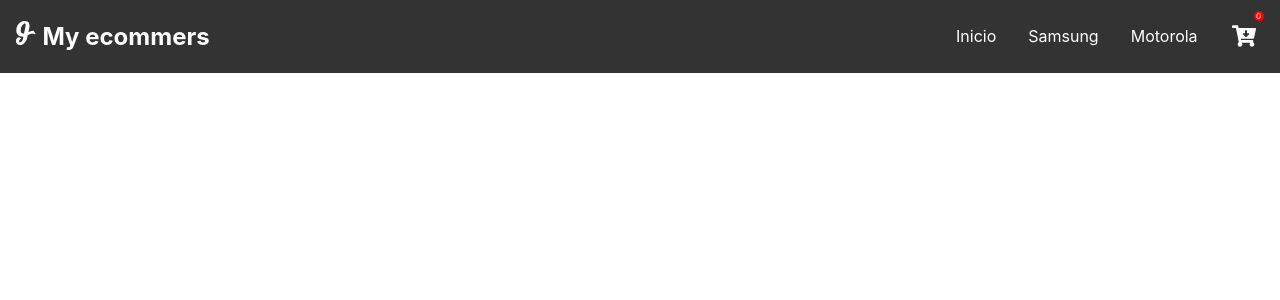
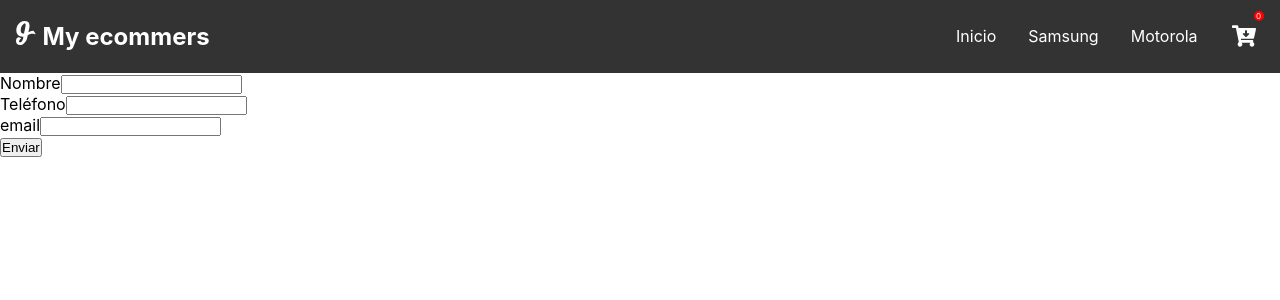
Before and after one commit to gomezz-mario/ecommerce-js, a React (Create React App) app: page /order in a window 1280 px wide. Shown: the top 300 px of the page. Built offline with nearby package versions, Linux system fonts and the light colour scheme.

Commit message:
Se agrega funcionalidad de realizar orden

```diff
--- a/src/App.js
+++ b/src/App.js
@@ -4,6 +4,7 @@ import ItemDetailContainer from './componentes/ItemDetailContainer/ItemDetailCon
 import Cart from './componentes/Cart/Cart';
 import {BrowserRouter, Routes, Route} from 'react-router-dom';
 import CartProvider from './context/CartContext';
+import OrderView from './componentes/OrderView/OrderView';
 
 
 
@@ -19,6 +20,7 @@ function App() {
             <Route path='/marca/:marcaId' element={<ItemListContainer />}/>
             <Route path='/detalle/:itemId' element={<ItemDetailContainer />}/>
             <Route path='/cart' element={<Cart/>}/>
+            <Route path='/order' element={<OrderView/>}/>
           </Routes>
         </CartProvider>
         </BrowserRouter>
--- a/src/componentes/Cart/Cart.jsx
+++ b/src/componentes/Cart/Cart.jsx
@@ -3,6 +3,7 @@ import { useCartContext } from "../../context/CartContext";
 import { CartItem } from "../CartItem/CartItem";
 import { getFirestore, setDoc } from "firebase/firestore";
 import "./cart.css";
+import { Link } from "react-router-dom";
 
 export const Cart = () => {
 	const {cart, totalPrice} = useCartContext();
@@ -30,8 +31,8 @@ export const Cart = () => {
 				<span>Total: ${totalPrice()}</span>
 			</div>
 			<div className="pagination-container">
-				<button className="btn-pagination-cart">CONTINUAR COMPRANDO</button>
-				<button className="btn-pagination-cart">PASAR POR CAJA</button>
+				<Link to="/" className="btn-pagination-cart">CONTINUAR COMPRANDO</Link>
+				<Link to="/order" className="btn-pagination-cart">PASAR POR CAJA</Link>
 			</div>
 		</div>
 
--- a/src/componentes/ItemDetail/itemDetail.jsx
+++ b/src/componentes/ItemDetail/itemDetail.jsx
@@ -48,7 +48,7 @@ export const ItemDetail = ({data}) => {
 						<button className="btn-add-to-chart" onClick={onClickHandler}><FiShoppingCart/><span> Comprar ahora</span></button>
 					</div>
 					: <div className="shipping__go-to-chart">
-						<Link className="shipping__go-to-chart__link" to="/cart">Finalizar compra</Link>
+						<Link className="shipping__go-to-chart__link" to="/order">Finalizar compra</Link>
 					</div>
 				}
 
--- /dev/null
+++ b/src/componentes/OrderView/OrderView.jsx
@@ -0,0 +1,48 @@
+import { getFirestore, addDoc, collection, Timestamp } from "firebase/firestore";
+import { useState } from "react";
+import { useCartContext } from "../../context/CartContext";
+
+const OrderView = () => {
+	const db = getFirestore();
+	const ordersColection = collection(db, "orders");
+	const {cart, totalPrice} = useCartContext();
+	const [buyer, setBuyer] = useState({
+		name: "",
+		phone: "",
+		email: ""
+	});
+
+	const changeHandler = (event) =>{
+		const {name, value} = event.target;
+		setBuyer({...buyer, [name]:value});
+	}
+
+	const sumbitHandler = (event) => {
+		event.preventDefault();
+		addDoc(ordersColection, {
+			buyer: buyer,
+			items: cart.map(item => {return({id:item.id, name: item.name, quantity: item.quantity, subtotal: item.price*item.quantity})}),
+			date: Timestamp.now(),
+			total: totalPrice()
+		}).then(snapshot => console.log(snapshot));
+	}
+
+	return (
+		<form onSubmit={sumbitHandler}>
+			<div>
+				<label htmlFor="name">Nombre</label>
+				<input id="name" name="name" type="text" value={buyer.name} onChange={changeHandler}/>
+			</div>
+			<div>
+				<label htmlFor="phone">Teléfono</label>
+				<input id="phone" name="phone" value={buyer.phone} type="number"  onChange={changeHandler}/>
+			</div>
+			<div>
+				<label htmlFor="email">email</label>
+				<input id="email" name="email" value={buyer.email} type="email"  onChange={changeHandler}/>
+			</div>
+			<button type="submit">Enviar</button>
+		</form>
+	);
+};
+export default OrderView;
```
